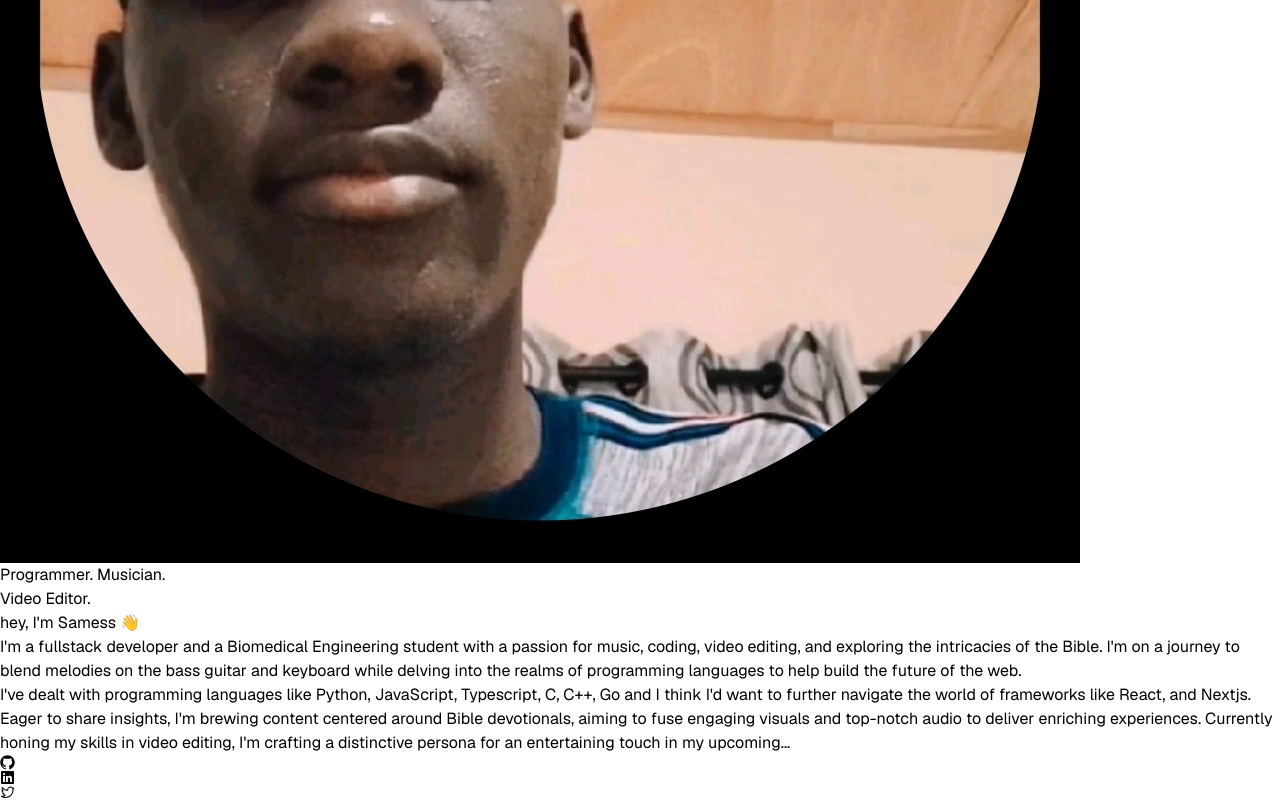
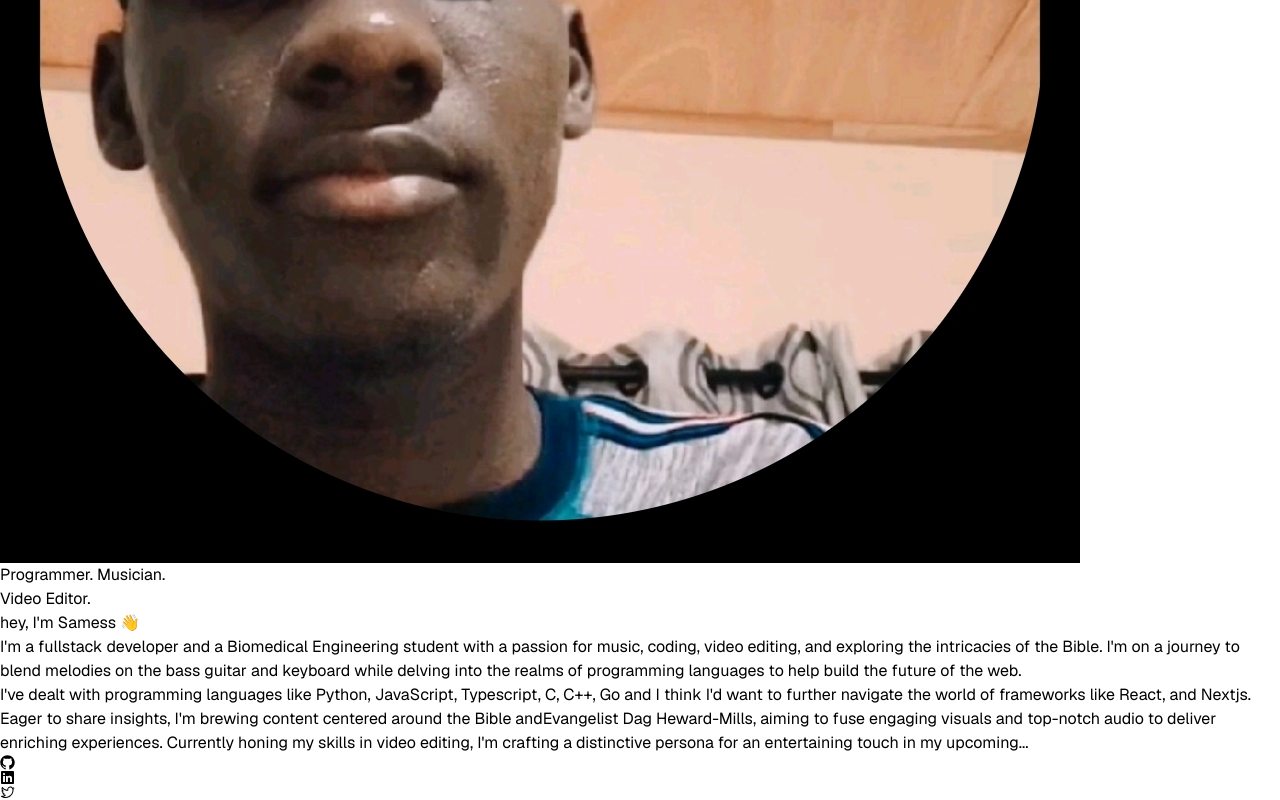
Before and after one commit to samezzz/samess, a Next.js app: page / in a window 1280 px wide. Shown: the part 610-1410 px from the top of the page. Built offline with nearby package versions, Linux system fonts and the light colour scheme.

Commit message:
added hover card

```diff
--- a/package.json
+++ b/package.json
@@ -11,6 +11,7 @@
   "dependencies": {
     "@radix-ui/react-avatar": "^1.0.4",
     "@radix-ui/react-dropdown-menu": "^2.0.6",
+    "@radix-ui/react-hover-card": "^1.0.7",
     "@radix-ui/react-icons": "^1.3.0",
     "@radix-ui/react-separator": "^1.0.3",
     "@radix-ui/react-slot": "^1.0.2",
--- /dev/null
+++ b/src/components/hover-card.tsx
@@ -0,0 +1,46 @@
+import { CalendarIcon } from "@radix-ui/react-icons";
+
+import { Avatar, AvatarFallback, AvatarImage } from "@/components/ui/avatar";
+import { Button } from "@/components/ui/button";
+import {
+  HoverCard,
+  HoverCardContent,
+  HoverCardTrigger,
+} from "@/components/ui/hover-card";
+import { Youtube } from "lucide-react";
+
+interface SocialHoverCardProps {
+  text: string;
+}
+
+export function SocialHoverCard({ text }: SocialHoverCardProps) {
+  return (
+    <HoverCard>
+      <HoverCardTrigger asChild>
+        <Button variant="link">{text}</Button>
+      </HoverCardTrigger>
+      <HoverCardContent className="w-80">
+        <div className="flex justify-between space-x-4">
+          <Avatar>
+            <AvatarImage src="/evangelist-dag.jpg" />
+            <AvatarFallback>VC</AvatarFallback>
+          </Avatar>
+          <div className="space-y-1">
+            <h4 className="text-sm font-semibold">Dag Heward-Mills</h4>
+            <p className="text-sm">
+              Exclusive videos of the world-renown Evangelist, prolific
+              Christian Author and super-mega church pastor, Bishop Dag
+              Heward-Mills...
+            </p>
+            <div className="flex items-center pt-2">
+              <Youtube className="mr-2 h-4 w-4 opacity-70" />{" "}
+              <span className="text-xs text-muted-foreground">
+              163K subscribers
+              </span>
+            </div>
+          </div>
+        </div>
+      </HoverCardContent>
+    </HoverCard>
+  );
+}
--- a/src/components/info.tsx
+++ b/src/components/info.tsx
@@ -1,4 +1,6 @@
-import React from 'react'
+import Link from "next/link";
+import React from "react";
+import { SocialHoverCard } from "./hover-card";
 
 const Info = () => {
   return (
@@ -18,14 +20,21 @@ const Info = () => {
       </p>
 
       <p className="dark:text-[#D4D4D4]">
-        Eager to share insights, I&apos;m brewing content centered around Bible
-        devotionals, aiming to fuse engaging visuals and top-notch audio to
-        deliver enriching experiences. Currently honing my skills in video
-        editing, I&apos;m crafting a distinctive persona for an entertaining
-        touch in my upcoming...
+        Eager to share insights, I&apos;m brewing content centered around the
+        Bible and
+        <Link
+          href="https://www.youtube.com/@DagHewardMillsvideos"
+          className="dark:text-gray-200 underline underline-offset-2"
+        >
+          <SocialHoverCard text="Evangelist Dag Heward-Mills" />
+        </Link>
+        , aiming to fuse engaging visuals and top-notch audio to deliver
+        enriching experiences. Currently honing my skills in video editing,
+        I&apos;m crafting a distinctive persona for an entertaining touch in my
+        upcoming...
       </p>
     </section>
-  )
-}
+  );
+};
 
-export default Info
+export default Info;
--- /dev/null
+++ b/src/components/ui/hover-card.tsx
@@ -0,0 +1,29 @@
+"use client"
+
+import * as React from "react"
+import * as HoverCardPrimitive from "@radix-ui/react-hover-card"
+
+import { cn } from "@/lib/utils"
+
+const HoverCard = HoverCardPrimitive.Root
+
+const HoverCardTrigger = HoverCardPrimitive.Trigger
+
+const HoverCardContent = React.forwardRef<
+  React.ElementRef<typeof HoverCardPrimitive.Content>,
+  React.ComponentPropsWithoutRef<typeof HoverCardPrimitive.Content>
+>(({ className, align = "center", sideOffset = 4, ...props }, ref) => (
+  <HoverCardPrimitive.Content
+    ref={ref}
+    align={align}
+    sideOffset={sideOffset}
+    className={cn(
+      "z-50 w-64 rounded-md border bg-popover p-4 text-popover-foreground shadow-md outline-none data-[state=open]:animate-in data-[state=closed]:animate-out data-[state=closed]:fade-out-0 data-[state=open]:fade-in-0 data-[state=closed]:zoom-out-95 data-[state=open]:zoom-in-95 data-[side=bottom]:slide-in-from-top-2 data-[side=left]:slide-in-from-right-2 data-[side=right]:slide-in-from-left-2 data-[side=top]:slide-in-from-bottom-2",
+      className
+    )}
+    {...props}
+  />
+))
+HoverCardContent.displayName = HoverCardPrimitive.Content.displayName
+
+export { HoverCard, HoverCardTrigger, HoverCardContent }
```
Also changed, not shown: public/evangelist-dag.jpg (added), 1 other file (tests, documents, lock files or other folders).
